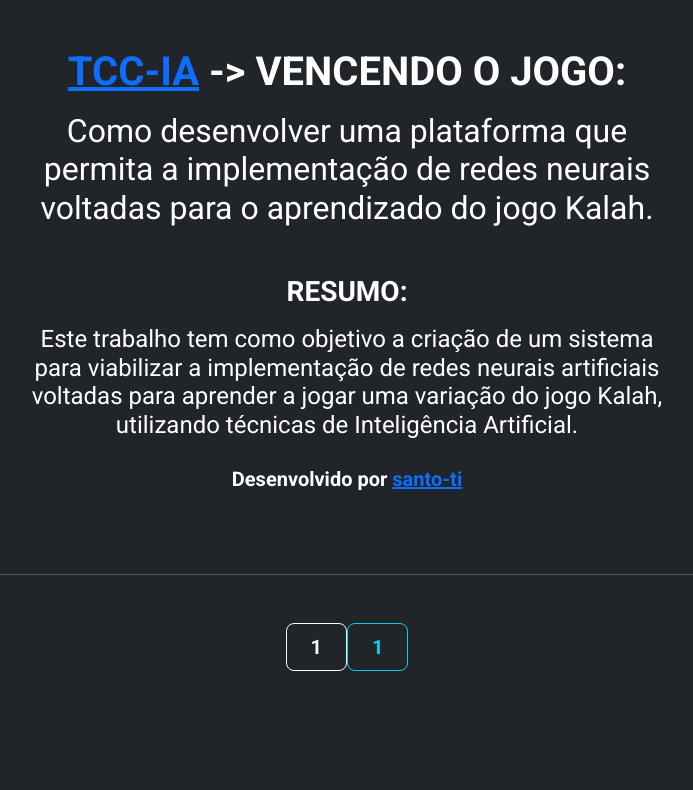
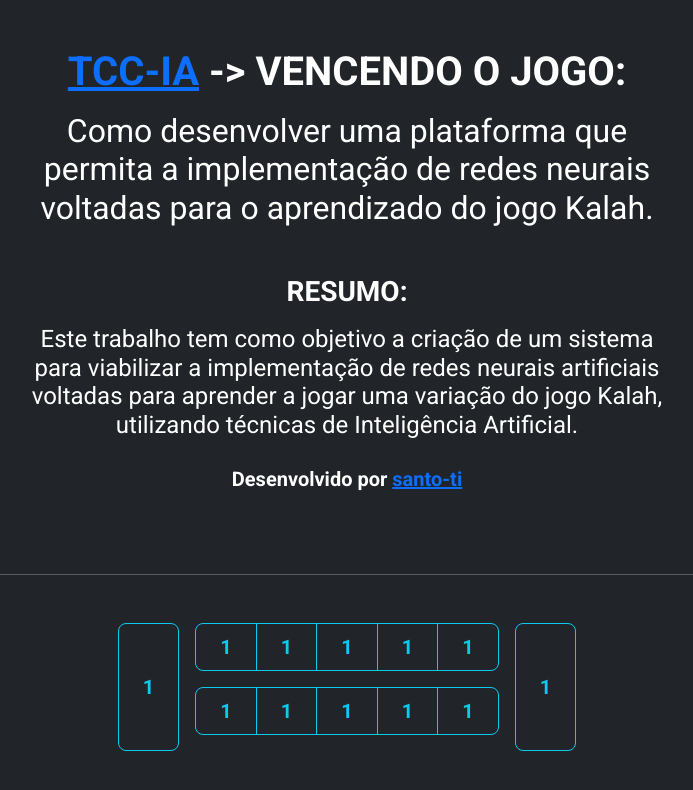
Before and after one commit to santo-ti/SANTO-TCC-IA, a React (Vite) app in the folder web/: page / in a window 1280 px wide. Shown: the top 790 px of the page, without its empty margins (293-986 px from the left). Built offline with nearby package versions, Linux system fonts and the light colour scheme.

Commit message:
feat: Add GroupHouseButton component

```diff
--- a/web/src/App.tsx
+++ b/web/src/App.tsx
@@ -1,6 +1,6 @@
 import Header from './components/Header';
-import HouseButton from './components/HouseButton';
-import HouseKalah from './components/HouseKalah';
+import KalahMain from './components/KalahMain';
+import KalahGroupHouseButton from './components/KalahGroupHouseButton';
 
 function App() {
   return (
@@ -10,8 +10,11 @@ function App() {
         <section id="main-section">
           <div className="container text-center">
             <hr className="mb-5" />
-            <HouseButton />
-            <HouseKalah />
+            <div className="d-inline-flex justify-content-center">
+              <KalahMain />
+              <KalahGroupHouseButton />
+              <KalahMain />
+            </div>
           </div>
         </section>
       </main>
--- a/web/src/components/Header/index.tsx
+++ b/web/src/components/Header/index.tsx
@@ -1,7 +1,7 @@
 function Header() {
   return (
     <header className="d-flex justify-content-center align-items-center">
-      <div className="flex-column justify-content-center align-items-center text-center my-5">
+      <div className="d-flex flex-column justify-content-center align-items-center text-center my-5">
         <h1 className="fw-bold mb-3">
           <a href="https://github.com/santo-ti/SANTO-TCC-IA" target="_blank">
             TCC-IA
--- a/web/src/components/HouseButton/index.tsx
+++ /dev/null
@@ -1,9 +0,0 @@
-function HouseButton() {
-  return (
-    <button type="button" className="btn btn-outline-light btn-lg text-center fw-bold px-4">
-      1
-    </button>
-  );
-}
-
-export default HouseButton;
--- /dev/null
+++ b/web/src/components/KalahGroupHouseButton/index.tsx
@@ -0,0 +1,24 @@
+import KalahHouseButton from '../KalahHouseButton';
+
+function KalahGroupHouseButton() {
+  return (
+    <div className="d-flex flex-column justify-content-center align-items-center text-center mx-3">
+      <div className="btn-group btn-group-lg mb-3" role="group" aria-label="Large button group">
+        <KalahHouseButton />
+        <KalahHouseButton />
+        <KalahHouseButton />
+        <KalahHouseButton />
+        <KalahHouseButton />
+      </div>
+      <div className="btn-group btn-group-lg mb-3" role="group" aria-label="Large button group">
+        <KalahHouseButton />
+        <KalahHouseButton />
+        <KalahHouseButton />
+        <KalahHouseButton />
+        <KalahHouseButton />
+      </div>
+    </div>
+  );
+}
+
+export default KalahGroupHouseButton;
--- /dev/null
+++ b/web/src/components/KalahHouseButton/index.tsx
@@ -0,0 +1,9 @@
+function KalahHouseButton() {
+  return (
+    <button type="button" className="btn btn-outline-info btn-lg text-center fw-bold px-4">
+      1
+    </button>
+  );
+}
+
+export default KalahHouseButton;
--- a/web/src/components/HouseKalah/index.tsx
+++ b/web/src/components/KalahMain/index.tsx
@@ -1,4 +1,4 @@
-function HouseKalah() {
+function KalahMain() {
   return (
     <button type="button" className="btn btn-outline-info btn-lg text-center fw-bold px-4">
       1
@@ -6,4 +6,4 @@ function HouseKalah() {
   );
 }
 
-export default HouseKalah;
+export default KalahMain;
```
